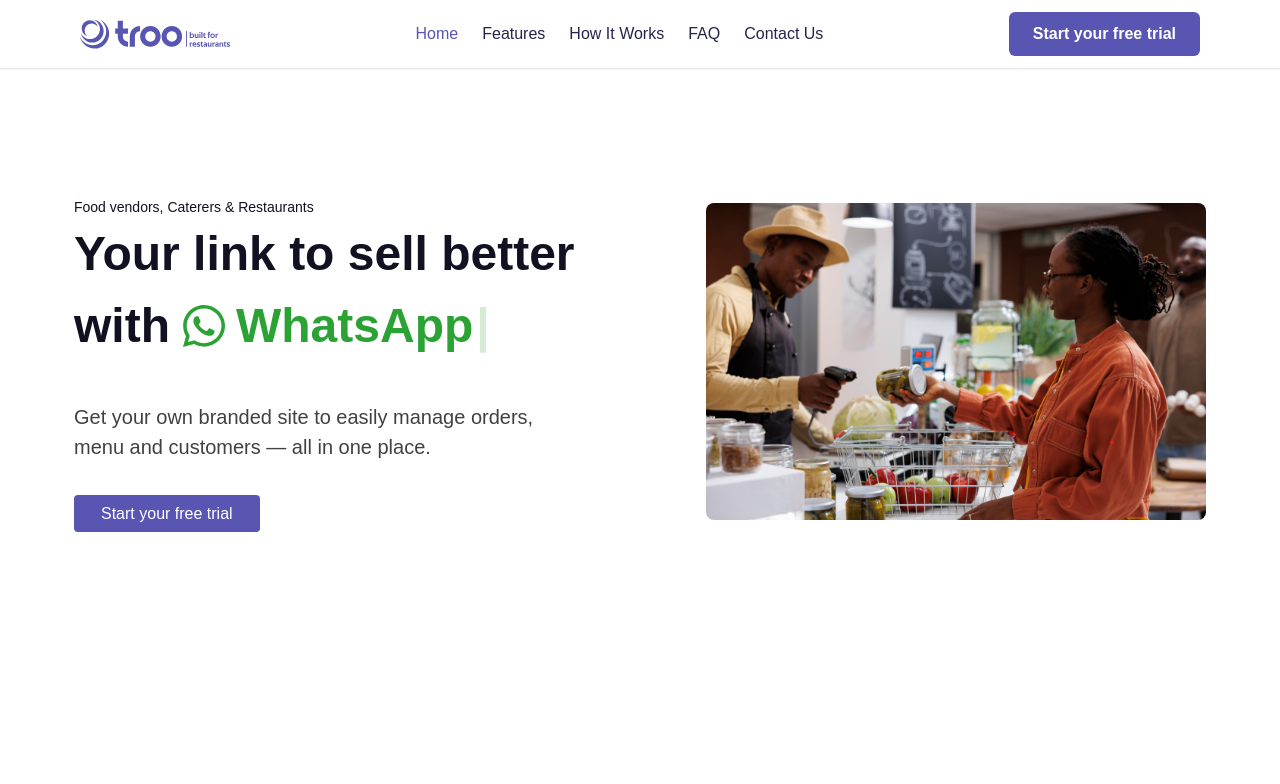
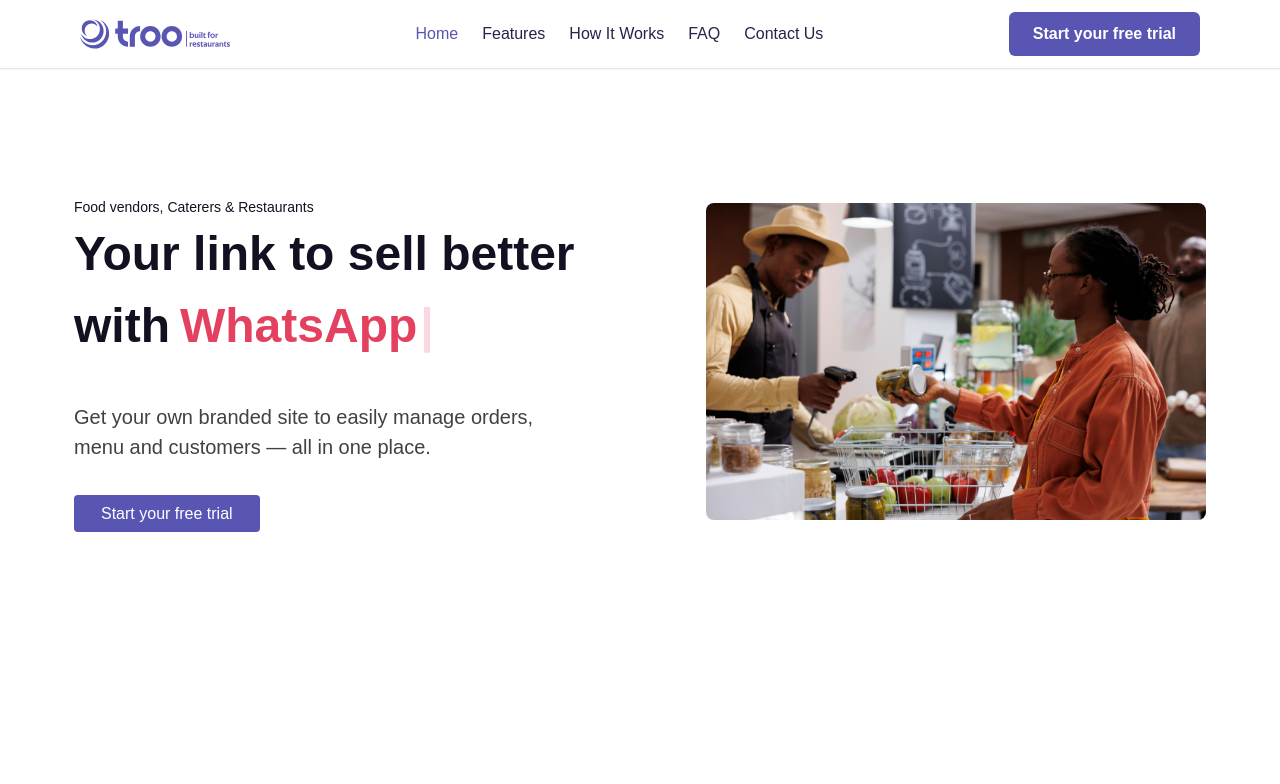
Before and after one commit to TrooHQ/goGrub, a Next.js app: page / in a window 1280 px wide. Shown: the top 784 px of the page. Built offline with nearby package versions, Linux system fonts and the light colour scheme.

Commit message:
worked on the typewriter

```diff
--- a/src/Components/HeroSection.jsx
+++ b/src/Components/HeroSection.jsx
@@ -1,26 +1,14 @@
 import Image from "next/image";
-import React, { useState, useEffect } from "react";
-import { FaInstagram, FaWhatsapp, FaFacebook } from "react-icons/fa";
-import { BsTwitterX } from "react-icons/bs";
+import React, { useState } from "react";
 import { Typewriter } from "react-simple-typewriter";
 
 const HeroSection = () => {
   const socials = [
-    { icon: <FaInstagram />, name: "Instagram", color: "#E4405F" },
-    { icon: <FaFacebook />, name: "Facebook", color: "#1877F2" },
-    { icon: <FaWhatsapp />, name: "WhatsApp", color: "#2AA234" },
-    { icon: <BsTwitterX />, name: "Twitter", color: "#111122" },
+    { name: "Instagram", color: "#E4405F" },
+    { name: "Facebook", color: "#1877F2" },
+    { name: "WhatsApp", color: "#2AA234" },
+    { name: "Twitter", color: "#111122" },
   ];
-
-  const [currentSocial, setCurrentSocial] = useState(0);
-
-  useEffect(() => {
-    const interval = setInterval(() => {
-      setCurrentSocial((prev) => (prev + 1) % socials.length);
-    }, 3000);
-
-    return () => clearInterval(interval);
-  }, [socials.length]);
 
   return (
     <div className="max-w-6xl mx-[10px] lg:mx-auto py-[10%] px-[10px]">
@@ -30,7 +18,7 @@
             Food vendors, Caterers & Restaurants
           </p>
 
-          <div className=" space-y-[40px]">
+          <div className="space-y-[40px]">
             <div>
               <p className="font-[600] text-[40px] lg:text-[48px] text-[#111122]">
                 Your link to sell better
@@ -44,18 +32,9 @@
                   className="font-[600] text-[40px] lg:text-[48px] flex items-center space-x-2"
                   style={{ display: "inline-block" }}
                 >
-                  <span
-                    className="text-[48px]"
-                    style={{ color: socials[currentSocial]?.color }}
-                  >
-                    {socials[currentSocial]?.icon}
-                  </span>
-                  <span
-                    className="text-[48px]"
-                    style={{ color: socials[currentSocial]?.color }}
-                  >
+                  <span className="text-[48px] text-[#E4405F]">
                     <Typewriter
-                      words={[socials[currentSocial]?.name]}
+                      words={socials.map((social) => social.name)}
                       loop
                       cursor
                       cursorStyle="|"
@@ -66,7 +45,7 @@
             </div>
 
             <div>
-              <p className="font-[500] text-[14px] lg:text-[20px] text-[#414141] max-w-[460px] w-full ">
+              <p className="font-[500] text-[14px] lg:text-[20px] text-[#414141] max-w-[460px] w-full">
                 Get your own branded site to easily manage orders, menu and
                 customers — all in one place.
               </p>
```
